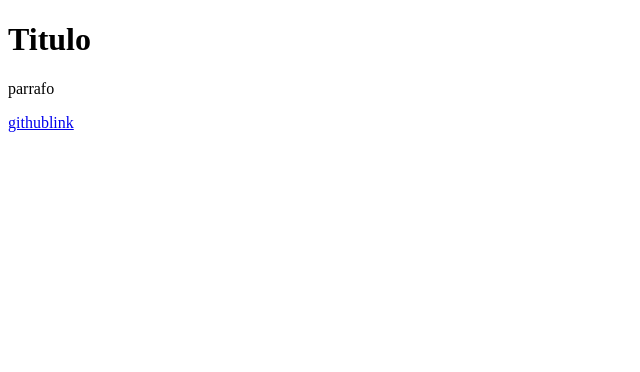
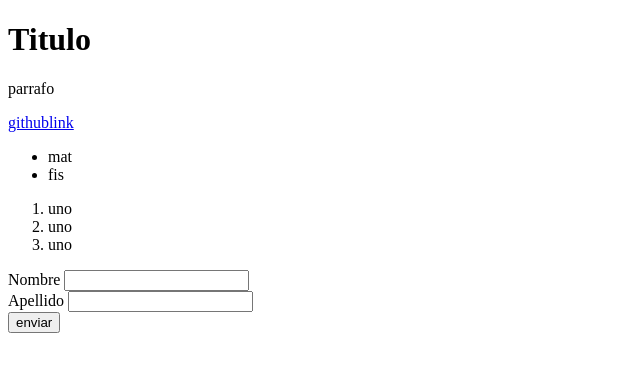
Before and after one commit to DavidTapiaC/inf122, a plain HTML site: page index.html in a window 1280 px wide. Shown: the whole page, without its empty margins (0-640 px from the left). Drawn offline with Linux system fonts and the light colour scheme.

Commit message:
segundo commit

```diff
--- a/index.html
+++ b/index.html
@@ -1,16 +1,41 @@
 <!DOCTYPE html>
 <html lang="es">
+
 <head>
     <meta charset="utf-8">
     <title>nombre</title>
 </head>
+
 <body>
     <h1>Titulo</h1>
     <p>parrafo</p>
     <a href="https://github.com/DavidTapiaC/inf122.git">githublink</a>
+    <img srç="">
+    <ul>
+        <li>mat</li>
+        <li>fis</li>
+    </ul>
+    <ol>
+        <li>uno</li>
+        <li>uno</li>
+        <li>uno</li>
+    </ol>
+
+    <form action="">
+        <label for="text">Nombre</label>
+        <input type="text" name="text" id="name">
+        <div>
+            <label for="text">Apellido</label>
+            <input type="texy" id="apellido">
+        </div>
+        <div>
+            <input type="submit" value="enviar">
+        </div>
+    </form>
 
 </body>
 <footer>
 
 </footer>
+
 </html>
```
Lines whose indentation alone changed are shown as unchanged.
